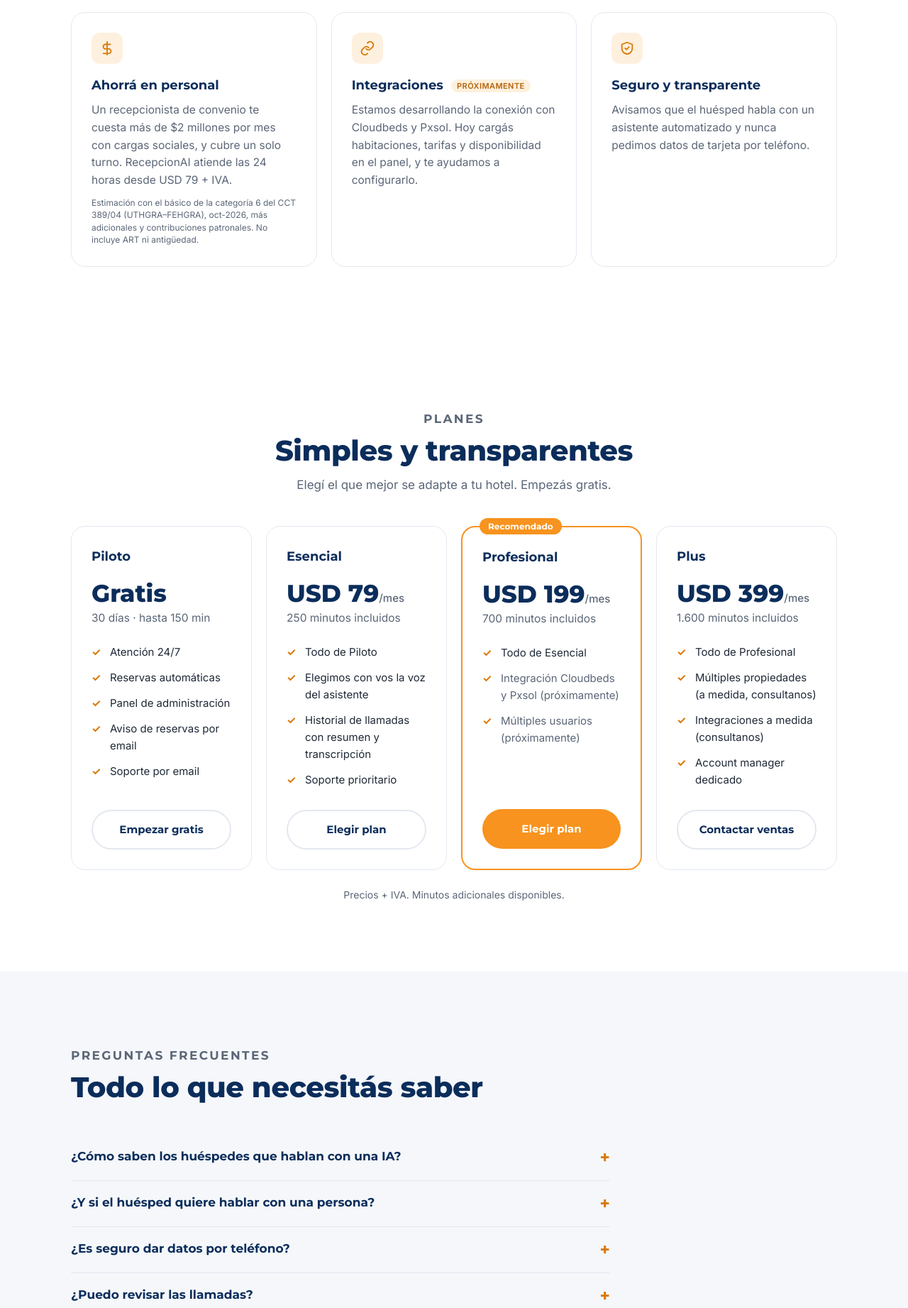
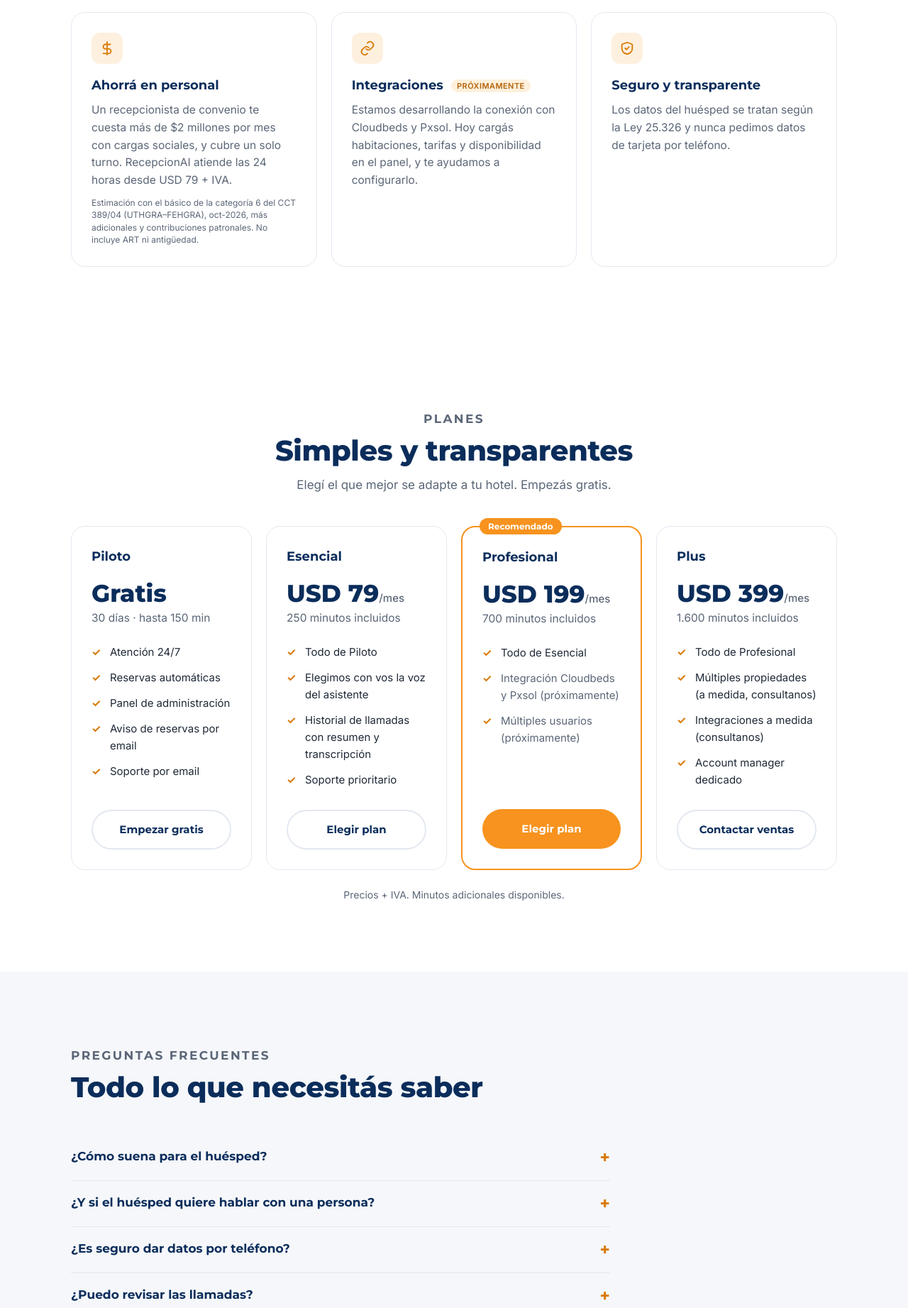
Before and after one commit to recepcionai/recepcionai.github.io, a plain HTML site: page index.html in a window 1280 px wide. Shown: the part 4710-6553 px from the top of the page at 71% size. Drawn offline with Linux system fonts and the light colour scheme.

Commit message:
Quitar aviso de asistente automatizado

```diff
--- a/index.html
+++ b/index.html
@@ -248,7 +248,7 @@ footer img{height:28px}footer p{color:var(--soft);font-size:14px}
   <div class="card"><div class="ico"><svg width="22" height="22" viewBox="0 0 24 24" fill="none" stroke="currentColor" stroke-width="2" stroke-linecap="round" stroke-linejoin="round"><path d="M18 8a6 6 0 0 0-12 0c0 7-3 9-3 9h18s-3-2-3-9"/><path d="M13.7 21a2 2 0 0 1-3.4 0"/></svg></div><h3>Aviso de cada reserva</h3><p>Cada reserva nueva aparece en tu panel y te llega un aviso por email. Aviso por WhatsApp: próximamente.</p></div>
   <div class="card"><div class="ico"><svg width="22" height="22" viewBox="0 0 24 24" fill="none" stroke="currentColor" stroke-width="2" stroke-linecap="round" stroke-linejoin="round"><path d="M12 2v20M17 6H9.5a3.5 3.5 0 0 0 0 7h5a3.5 3.5 0 0 1 0 7H6"/></svg></div><h3>Ahorrá en personal</h3><p>Un recepcionista de convenio te cuesta más de $2 millones por mes con cargas sociales, y cubre un solo turno. RecepcionAI atiende las 24 horas desde USD 79 + IVA.<small class="fn">Estimación con el básico de la categoría 6 del CCT 389/04 (UTHGRA–FEHGRA), oct-2026, más adicionales y contribuciones patronales. No incluye ART ni antigüedad.</small></p></div>
   <div class="card"><div class="ico"><svg width="22" height="22" viewBox="0 0 24 24" fill="none" stroke="currentColor" stroke-width="2" stroke-linecap="round" stroke-linejoin="round"><path d="M10 13a5 5 0 0 0 7 0l3-3a5 5 0 0 0-7-7l-1 1"/><path d="M14 11a5 5 0 0 0-7 0l-3 3a5 5 0 0 0 7 7l1-1"/></svg></div><h3>Integraciones <span class="soon">Próximamente</span></h3><p>Estamos desarrollando la conexión con Cloudbeds y Pxsol. Hoy cargás habitaciones, tarifas y disponibilidad en el panel, y te ayudamos a configurarlo.</p></div>
-  <div class="card"><div class="ico"><svg width="22" height="22" viewBox="0 0 24 24" fill="none" stroke="currentColor" stroke-width="2" stroke-linecap="round" stroke-linejoin="round"><path d="M12 3l8 3v6c0 5-3.5 8-8 9-4.5-1-8-4-8-9V6z"/><path d="M9 12l2 2 4-4"/></svg></div><h3>Seguro y transparente</h3><p>Avisamos que el huésped habla con un asistente automatizado y nunca pedimos datos de tarjeta por teléfono.</p></div>
+  <div class="card"><div class="ico"><svg width="22" height="22" viewBox="0 0 24 24" fill="none" stroke="currentColor" stroke-width="2" stroke-linecap="round" stroke-linejoin="round"><path d="M12 3l8 3v6c0 5-3.5 8-8 9-4.5-1-8-4-8-9V6z"/><path d="M9 12l2 2 4-4"/></svg></div><h3>Seguro y transparente</h3><p>Los datos del huésped se tratan según la Ley 25.326 y nunca pedimos datos de tarjeta por teléfono.</p></div>
  </div>
 </div></section>
 
@@ -266,7 +266,7 @@ footer img{height:28px}footer p{color:var(--soft);font-size:14px}
 <section id="faq" class="alt"><div class="wrap">
  <div class="sec-head"><p class="eyebrow">Preguntas frecuentes</p><h2>Todo lo que necesitás saber</h2></div>
  <div class="faq">
-  <details><summary>¿Cómo saben los huéspedes que hablan con una IA?</summary><p>Al inicio de cada llamada, el asistente avisa que es un sistema automatizado. Los datos del huésped se tratan según la Ley 25.326 de Protección de Datos Personales.</p></details>
+  <details><summary>¿Cómo suena para el huésped?</summary><p>Atiende con el nombre de tu hotel, con voz natural y en español rioplatense, como lo haría tu recepción. Los datos del huésped se tratan según la Ley 25.326 de Protección de Datos Personales.</p></details>
   <details><summary>¿Y si el huésped quiere hablar con una persona?</summary><p>El asistente le toma el mensaje y te queda registrado en el resumen de la llamada, en tu panel. Transferir la llamada en vivo a tu número: próximamente (lo vamos a configurar con vos en el alta).</p></details>
   <details><summary>¿Es seguro dar datos por teléfono?</summary><p>Nunca pedimos números de tarjeta ni datos bancarios por teléfono. El pago lo coordinás directamente con el huésped, en el check-in o por el medio que ya uses.</p></details>
   <details><summary>¿Puedo revisar las llamadas?</summary><p>Sí. Desde tu panel leés la transcripción y el resumen de cada conversación. Escuchar el audio desde el panel: próximamente.</p></details>
@@ -305,7 +305,7 @@ footer img{height:28px}footer p{color:var(--soft);font-size:14px}
 (function(){
 var RM=window.matchMedia&&matchMedia("(prefers-reduced-motion: reduce)").matches;
 var HERO=[["g","Huésped","Hola, ¿tienen una habitación para dos este finde?"],["b","RecepcionAI","¡Hola! Un momento que miro la disponibilidad… Sí, para este fin de semana tengo la Cabaña Coihue."],["b","RecepcionAI","¿A nombre de quién la reservo?"],["g","Huésped","Laura Gómez."],["b","RecepcionAI","Listo, Laura. Quedó confirmada, te mando todo por email."]];
-var SAMPLE=[[0,"g","Hola, buenas tardes. ¿Tienen cabaña para cuatro personas el fin de semana largo?"],[5,"b","¡Hola, buenas tardes! Habla el asistente automatizado de Cabañas del Lago. Dejame revisar la disponibilidad…"],[11,"b","Sí, la Cabaña Coihue está libre de viernes a lunes, tres noches. ¿Querés que te la reserve?"],[19,"g","Dale. ¿Y tiene cochera?"],[23,"b","Sí, tiene cochera cubierta sin costo. ¿A nombre de quién la reservo?"],[30,"g","A nombre de Laura Gómez."],[34,"b","Perfecto, Laura. ¿Me pasás un email para enviarte la confirmación?"],[40,"g","laura arroba gmail punto com."],[44,"b","Listo, Laura. Tu reserva quedó registrada y te llega la confirmación por email. ¡Gracias por llamar!"]];
+var SAMPLE=[[0,"g","Hola, buenas tardes. ¿Tienen cabaña para cuatro personas el fin de semana largo?"],[5,"b","¡Hola, buenas tardes! Te atiendo de Cabañas del Lago. Dejame revisar la disponibilidad…"],[11,"b","Sí, la Cabaña Coihue está libre de viernes a lunes, tres noches. ¿Querés que te la reserve?"],[19,"g","Dale. ¿Y tiene cochera?"],[23,"b","Sí, tiene cochera cubierta sin costo. ¿A nombre de quién la reservo?"],[30,"g","A nombre de Laura Gómez."],[34,"b","Perfecto, Laura. ¿Me pasás un email para enviarte la confirmación?"],[40,"g","laura arroba gmail punto com."],[44,"b","Listo, Laura. Tu reserva quedó registrada y te llega la confirmación por email. ¡Gracias por llamar!"]];
 var TOTAL=48;
 function bub(c,x,cls){var d=document.createElement("div");d.className="m "+x[0];d.innerHTML="<small>"+x[1]+"</small>"+x[2];c.appendChild(d);if(cls)c.scrollTop=c.scrollHeight}
 // hero
```
